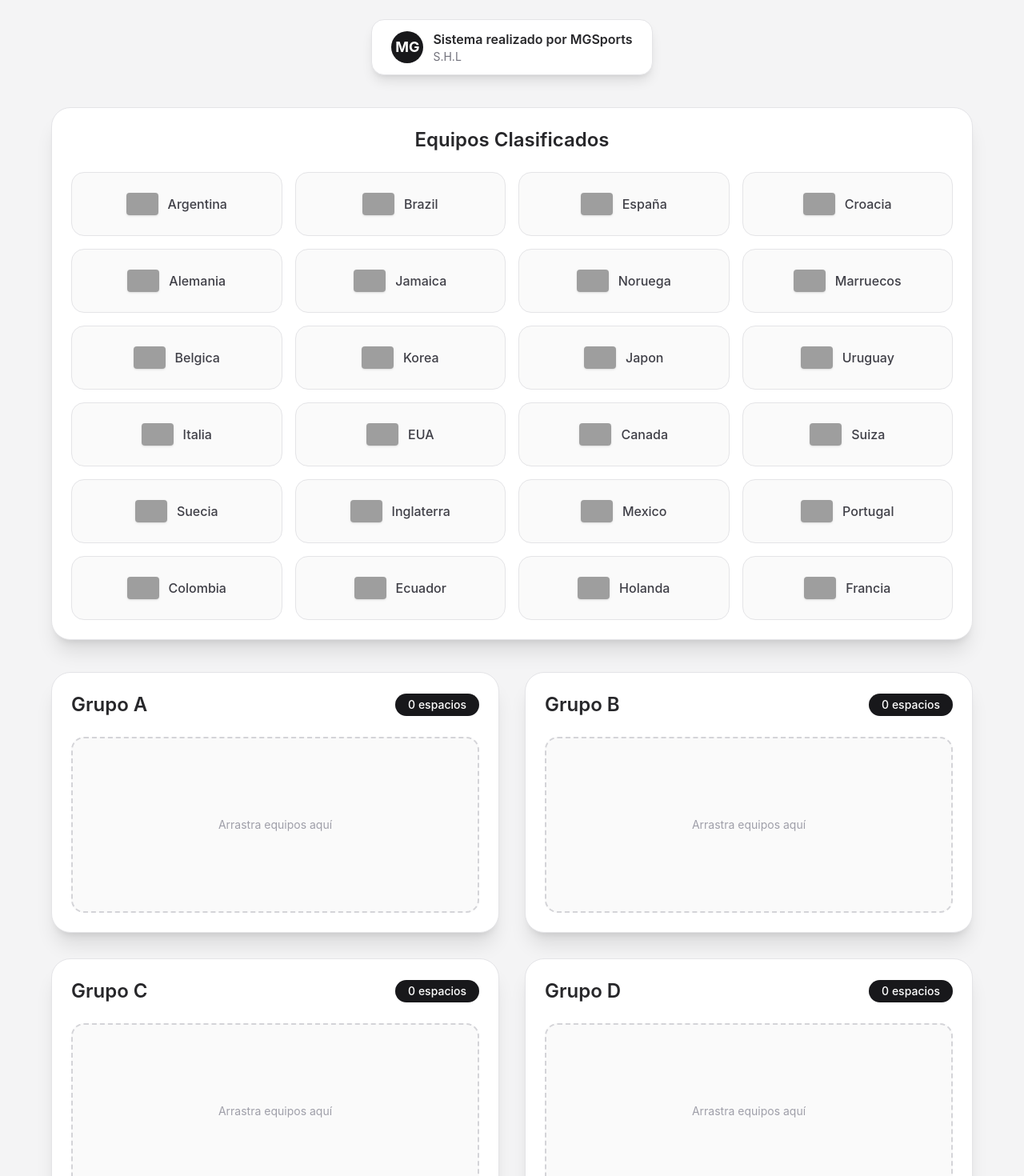
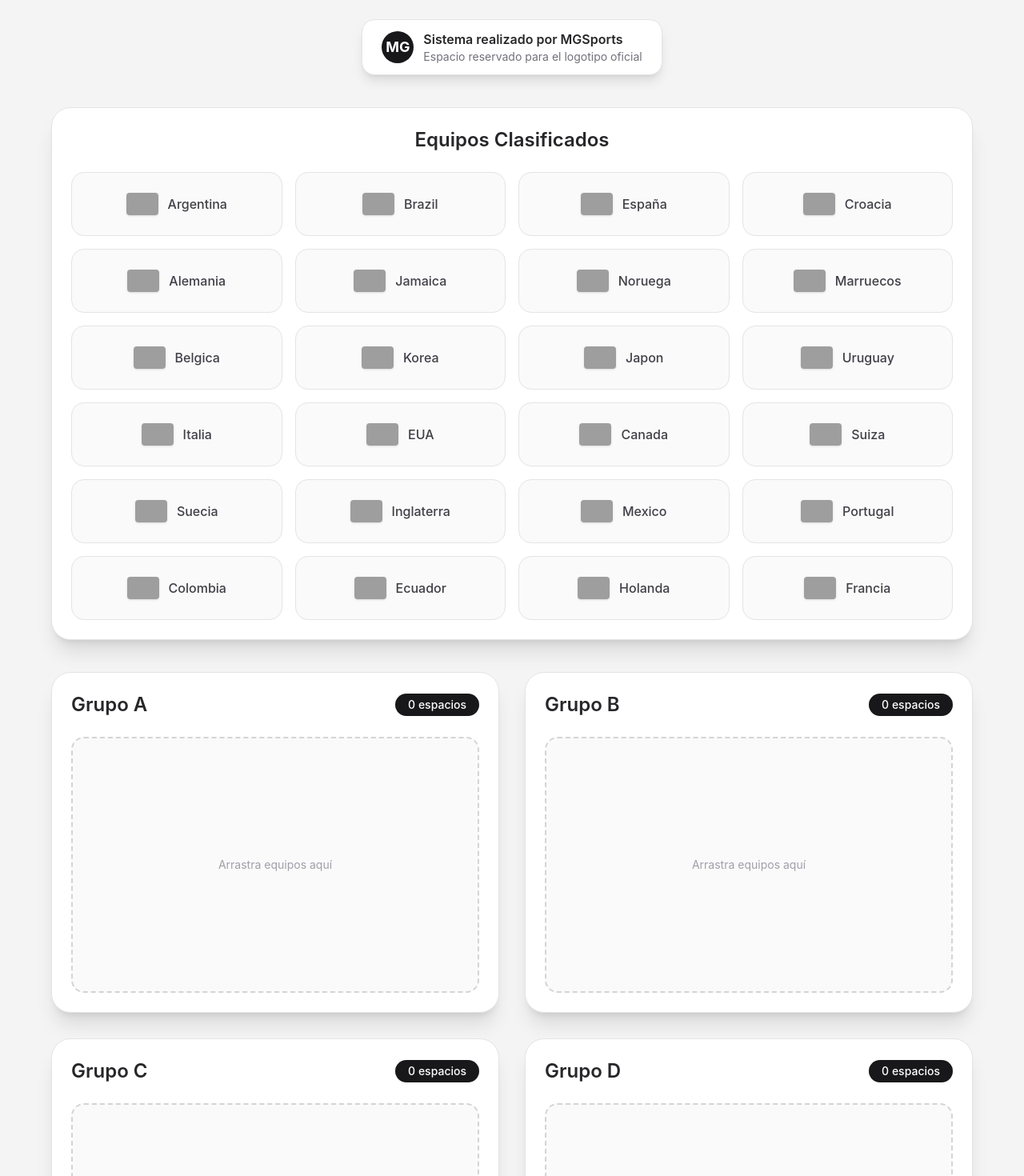
Before and after one commit to s106h/mundial-app, a React (Vite) app: page / in a window 1280 px wide. Shown: the top 1470 px of the page at 80% size. Built offline with nearby package versions, Linux system fonts and the light colour scheme; grey boxes are pictures that could not be loaded.

Commit message:
fix sintaxis

```diff
--- a/src/App.jsx
+++ b/src/App.jsx
@@ -46,7 +46,7 @@ export default function OrganizadorGrupos() {
   const handleDropEquipo = (grupoDestino) => {
     if (!dragItem) return;
 
-    if (grupos[grupoDestino].length >= 4) return;
+    if (grupos[grupoDestino].length >= 6) return;
 
     const nuevosGrupos = { ...grupos };
     const nuevosDisponibles = [...equiposDisponibles];
@@ -74,7 +74,7 @@ export default function OrganizadorGrupos() {
                 Sistema realizado por MGSports
               </p>
               <p className="text-sm text-zinc-500">
-                S.H.L
+                Espacio reservado para el logotipo oficial
               </p>
             </div>
           </div>
@@ -139,7 +139,7 @@ export default function OrganizadorGrupos() {
               <div
                 onDragOver={(e) => e.preventDefault()}
                 onDrop={() => handleDropEquipo(grupo)}
-                className="grid grid-cols-2 gap-4 min-h-[220px] bg-zinc-50 rounded-2xl p-4 border-2 border-dashed border-zinc-300"
+                className="grid grid-cols-2 gap-4 min-h-[320px] bg-zinc-50 rounded-2xl p-4 border-2 border-dashed border-zinc-300"
               >
                 {espacios.length === 0 && (
                   <div className="col-span-2 flex items-center justify-center text-zinc-400 text-sm h-full">
```
